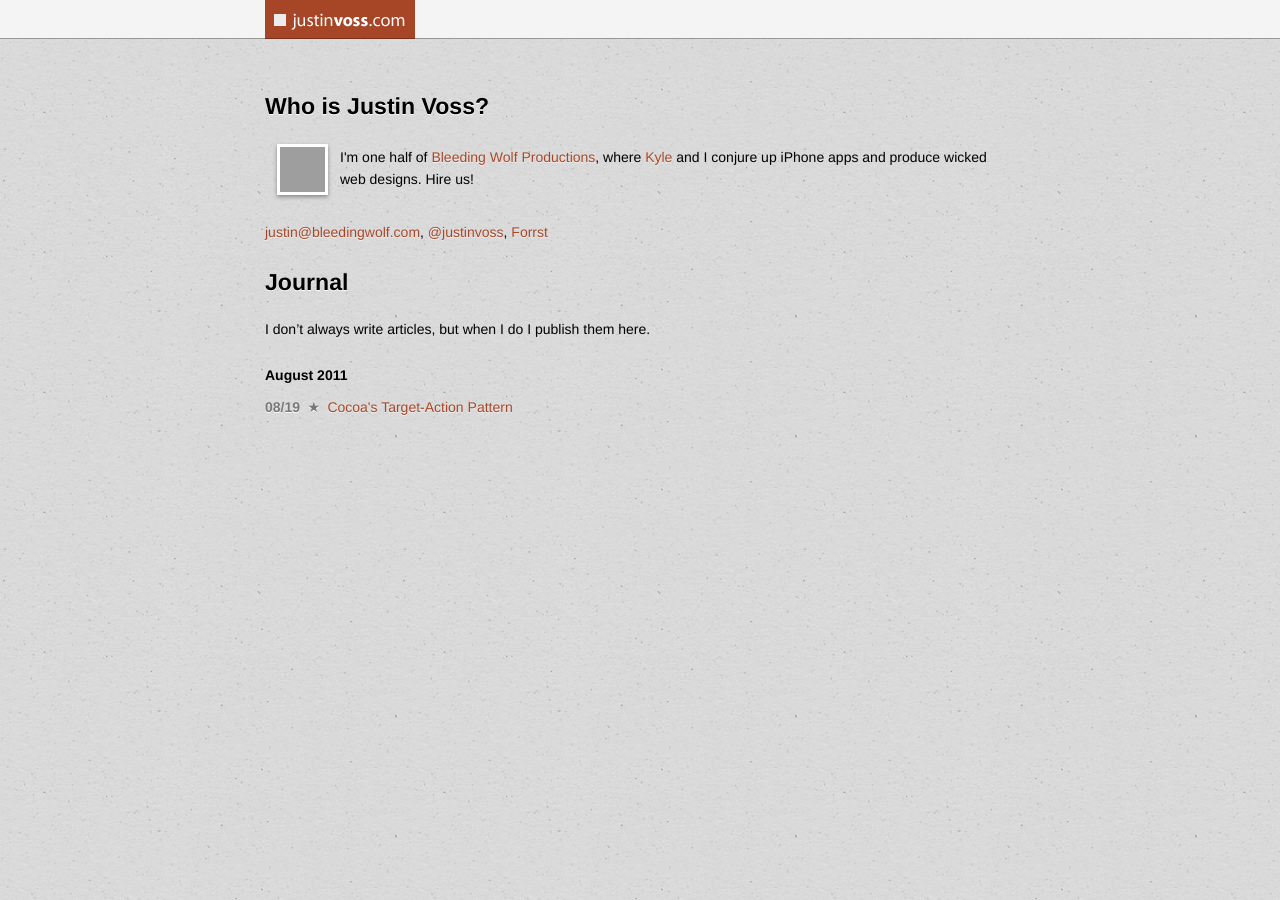
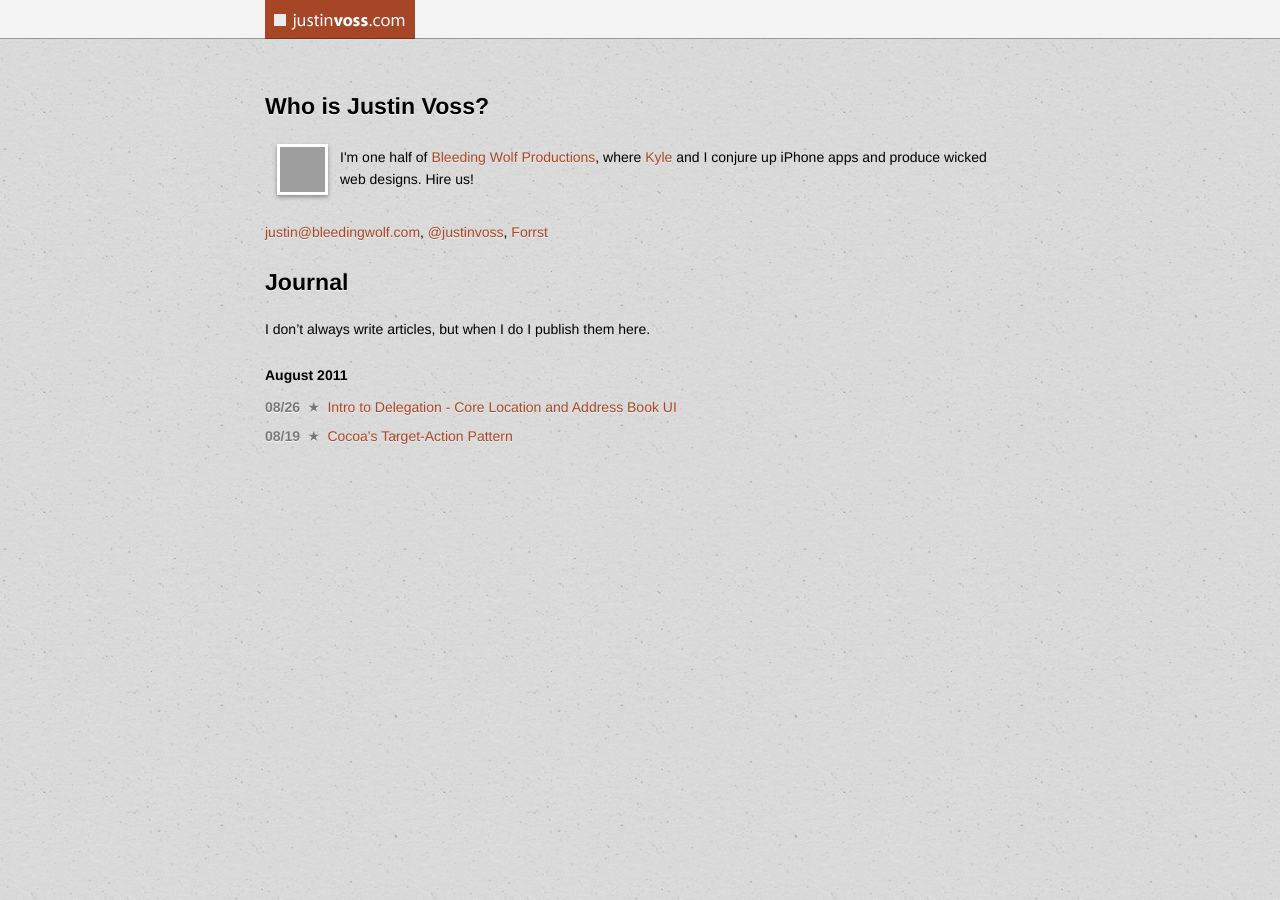
Before and after one commit to justinvoss/justinvoss.com, a Jekyll site: the page built from index.html, in a window 1280 px wide. Built offline with Jekyll 4.4.1, drawn with Linux system fonts in a browser that asks for light colours; Markdown is read by kramdown in place of the engine named in the settings; some of the changed lines change nothing that is shown; grey boxes are pictures that could not be loaded.

Commit message:
added article about the delegate pattern in Cocoa

```diff
--- a/_config.yml
+++ b/_config.yml
@@ -3,4 +3,4 @@
 
 lsi:       true
 pygments:  true
-markdown:  rdiscount
+markdown:  kramdown
--- /dev/null
+++ b/_posts/2011-08-26-intro-to-delegation.md
@@ -0,0 +1,215 @@
+---
+layout: post
+category: programming
+title: Intro to Delegation - Core Location and Address Book UI
+---
+
+In [my article last week about target-action][target-action], I mentioned the delegate pattern as
+another common pattern in Cocoa. Apple's libraries make heavy use of delegation so you can reuse
+their code without needing to subclass the provided classes.
+
+To illustrate how to implement delegates, we'll take a brief look at both the Core Location and
+Address Book frameworks that are included in the iOS SDK.
+
+[target-action]: http://justinvoss.com/programming/2011/08/19/cocoa-target-action/
+
+
+What is a Delegate?
+-------------------
+
+A delegate is a helper object that can react to or control events happening in another object.
+For example, a `UITableView` object notifies it's delegate whenever the user taps on a row in the table,
+asks it's delegate what height to use for each row, and informs the delegate when cells are edited.[^table]
+
+[^table]: Table views in particular have two helper objects: the delegate and the datasource. The datasource is what
+    the table view uses to determine what information to display, while the delegate controls almost every
+    other aspect of the view.
+
+Unlike the target-action pattern, the delegate doesn't get to choose it's own method names: they're
+defined by the class that uses it. Often the delegate is expected to implement more than one method in
+order to have the most control over the other object. A common pattern is to have one method for successful
+completion of a task, and another method for failure.
+
+APIs that rely on hardware or the network often use delegation as way to provide asynchronous responses.
+When using the [Core Location][corelocation] framework, your code may start a request for GPS data, but the chip
+needs a while to warm up and connect to the satellites. Instead of blocking or polling the hardware,
+your code provides delegate methods that will be notified when the location data is ready to be used.
+
+[corelocation]: http://developer.apple.com/library/ios/#documentation/CoreLocation/Reference/CoreLocation_Framework/_index.html#//apple_ref/doc/uid/TP40007123
+
+{% highlight objectivec %}
+- (void)viewDidAppear:(BOOL)animated
+{
+  CLLocationManager *locationManager = [[CLLocationManager alloc] init];
+  locationManager.delegate = self;
+  [locationManager startUpdatingLocation];
+}
+
+- (void)locationManager:(CLLocationManager *)manager
+    didUpdateToLocation:(CLLocation *)location
+           fromLocation:(CLLocation *)oldLocation
+{
+  NSLog(@"The device's new location is: %@", location);
+}
+{% endhighlight %}
+
+The `viewDidAppear:` method starts up the location framework, which abstracts away the details of the
+GPS (or cell tower triangulation). The `startUpdatingLocation` method returns immediately, so your
+app's main thread won't be blocked.
+
+At some point in the future, after the location framework has determined the user's location, the
+`locationManager:didUpdateToLocation:fromLocation:` method will be called.[^denied] As the user moves around,
+the location manager will continue to call this method on the delegate until you ask it to stop
+updating the location.
+
+[^denied]: Not only could there be several seconds between the two method calls above, but iOS will
+    ask the user for their permission before revealing their GPS location. If the user denies you,
+    the second method may never be called at all!
+
+
+Side Note: Protocols
+--------------------
+
+When working with delegates, you'll hear a lot about Objective-C protocols. In a nutshell, a protocol is
+a lot like an interface in other object-oriented languages. Some methods may be required, others may
+be marked as optional.
+
+To declare that your class conforms to a particular protocol, you put the name of the protocol in
+angle brackets after the superclass name.
+
+{% highlight objectivec %}
+@interface AddContactDelegate : NSObject <ABPeoplePickerNavigationControllerDelegate> {
+    NSMutableArray *contacts;
+}
+
+@end
+{% endhighlight %}
+
+
+The Address Book UI
+-------------------
+
+If your app needs to interact with the user's contact list, you can access the data programmatically using
+the [Address Book and Address Book UI frameworks][ab-docs]. The first is designed to give your app access to the
+underlying contact data. The second is a set of pre-built views and interface elements for displaying,
+editing, and choosing contacts.
+
+[ab-docs]: http://developer.apple.com/library/ios/#documentation/ContactData/Conceptual/AddressBookProgrammingGuideforiPhone/Introduction.html#//apple_ref/doc/uid/TP40007744
+
+When displaying the Address Book UI views, your code participates by setting itself as a delegate of the
+Apple-provided views. As the user makes their selections, your delegate will be notified and have the
+opportunity to affect the workflow.
+
+To prompt the user to choose a property (like phone number) for a contact, you have to create an `ABPeoplePickerNavigationController`
+and give it a delegate. In [Photo Dialer][photo-dialer]'s case, that delegate is a `AddContactDelegate`.
+Here's the actual code that one of the view controllers uses to present the UI:
+
+[photo-dialer]: http://bit.ly/photo-dialer
+
+{% highlight objectivec %}
+// a long time ago, in a view controller far, far away
+
+- (IBAction)addContact:(id)sender
+{
+    ABPeoplePickerNavigationController *picker = [[ABPeoplePickerNavigationController alloc] init];
+    [picker setDisplayedProperties:[NSArray arrayWithObject:[NSNumber numberWithInt:kABPersonPhoneProperty]]];
+    picker.peoplePickerDelegate = [[AddContactDelegate alloc] init];
+    [self presentModalViewController:picker animated:YES];
+}
+
+{% endhighlight %}
+
+The actual display of the user's contacts, and managing the stack of views involved, is handled entirely
+by Apple's code. The only time Photo Dialer has to worry about it is in the delegate methods. As the user
+selects a contact, selects a phone number, or presses "cancel", the delegate is notified.
+
+After some of the methods, the delegate can tell the UI to stop allowing the user to drill down. This
+doesn't dismiss the view, however: you still have to manually remove it from the screen.
+
+{% highlight objectivec %}
+
+#import <AddressBook/AddressBook.h>
+#import <AddressBookUI/AddressBookUI.h>
+
+
+@implementation AddContactDelegate
+
+- (id)init
+{
+    if(self = [super init]) {
+        contacts = [[[ContactDataLoader sharedLoader] loadContactData] retain];
+    }
+    return self;
+}
+
+- (void)dealloc
+{
+    [contacts release];
+    [super dealloc];
+}
+
+#pragma mark - People Picker
+
+- (void)peoplePickerNavigationControllerDidCancel:(ABPeoplePickerNavigationController *)peoplePicker
+{
+    [peoplePicker dismissModalViewControllerAnimated:YES];
+}
+
+- (BOOL)peoplePickerNavigationController:(ABPeoplePickerNavigationController *)peoplePicker
+      shouldContinueAfterSelectingPerson:(ABRecordRef)person
+{
+    return YES;
+}
+
+- (BOOL)peoplePickerNavigationController:(ABPeoplePickerNavigationController *)peoplePicker
+      shouldContinueAfterSelectingPerson:(ABRecordRef)person
+                                property:(ABPropertyID)property
+                              identifier:(ABMultiValueIdentifier)identifier
+{
+
+    PDContact *newContact = [PDContact contactFromABRecord:person identifier:identifier];
+    [contacts addObject:newContact];
+    [[ContactDataLoader sharedLoader] saveContactData];
+    [peoplePicker dismissModalViewControllerAnimated:YES];
+
+    return NO;
+}
+
+@end
+
+{% endhighlight %}
+
+The specifics of what all the Address Book objects represent isn't important, except that an
+`ABRecordRef` represents a particular person, and the `ABMultiValueIdentifier` specifies which
+of potentially many phone numbers the user tapped on.
+
+By wrapping these views in a reusable class and providing a mechanism for a delegate to participate,
+Apple has allowed us to remove a lot of code that we would normally have to write ourselves.
+
+
+Delegating in Your Code
+-----------------------
+
+When designing your objects, take a minute to consider if the app-specific features could be
+implemented by a delegate, leaving reusable code in the original class. You might find that
+with just a few delegate methods, most of the code can be reused without changes in another app.
+
+When using a delegate from your class, keep a few tips and tricks in mind:
+
+* Don't retain the delegate. Most of Apple's classes don't, so users of your code will be surprised
+  with an ugly memory leak if yours does.
+* The first argument to each delegate method should be the object that triggered the call. It seems
+  redundant now, but as soon as you need to handle two objects with the same delegate, you'll be glad
+  you added it.
+* Consider defining the required methods in a protocol. It's a bit more work up front, but then
+  the compiler will be able to help you spot any omissions.
+* If you don't use a protocol, or have optional methods in your protocol, make sure to use
+  `respondsToSelector:` to make sure the delegate supports the method you're about to call.
+
+
+Next Week
+---------
+
+What do you want to read for next Friday's article? I'm thinking either data sources, or diving
+into something less basic, like working with REST APIs or Bonjour networking. Cast your vote
+for next week's topic in the comments!
--- a/static/css/justinvoss.css
+++ b/static/css/justinvoss.css
@@ -72,7 +72,35 @@
         margin-bottom: 1.0em;
     }
 
-p {
+.footnotes {
+    border-top: 2px solid #aaa;
+    padding-top: 2em;
+}
+
+  .footnotes ol {
+      list-style: decimal outside;
+  }
+
+  .footnotes ol li {
+    margin-bottom: 2em;
+  }
+
+.footnotes p {
+  margin-bottom: 0.5em;
+  font-size: 0.9em;
+}
+
+a[rel~=footnote] {
+  vertical-align: super;
+  font-weight: bold;
+  font-size: 0.8rem;
+}
+
+a[rev~=footnote] {
+  margin-left: 5px;
+}
+
+p, li {
     line-height: 1.6;
 }
 
```
